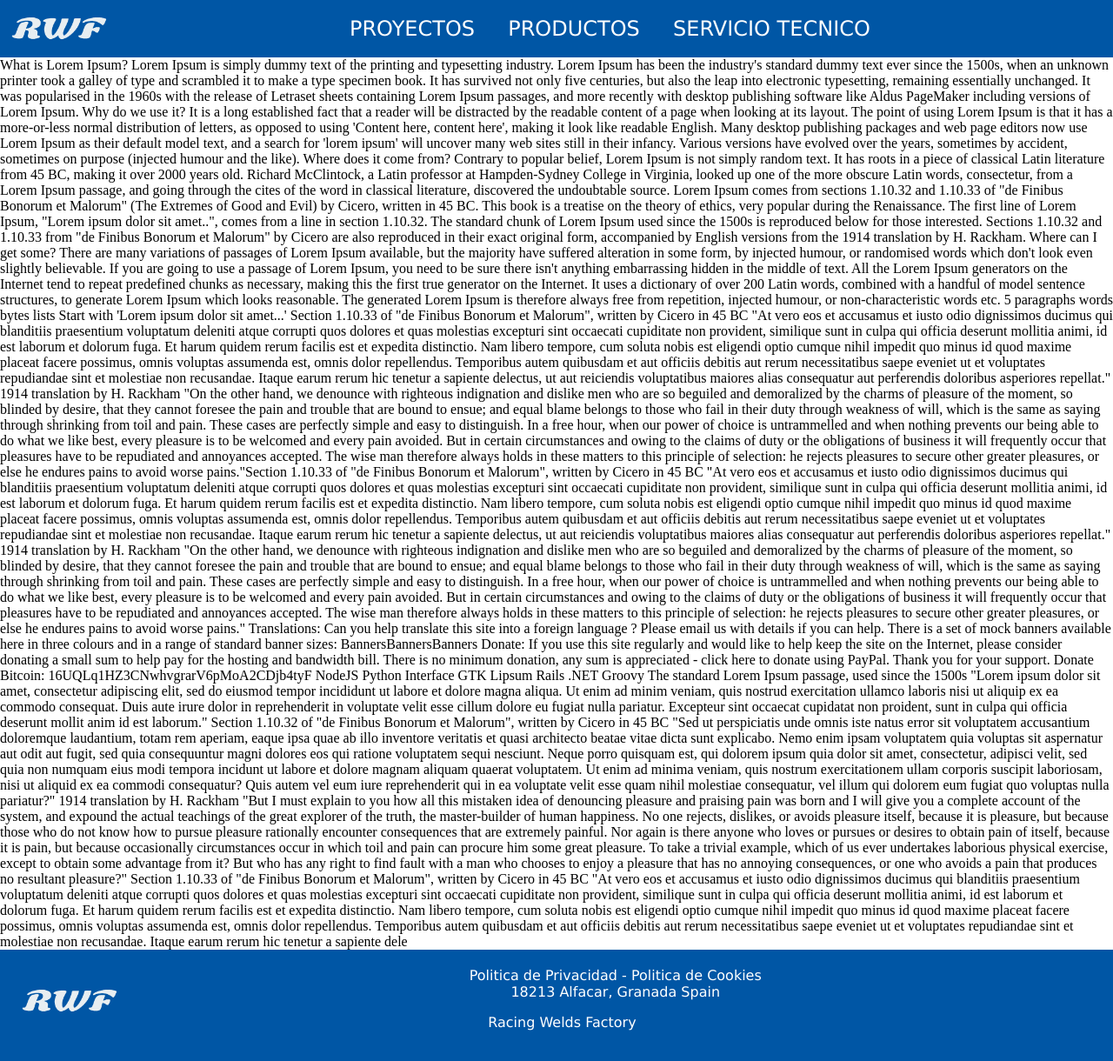
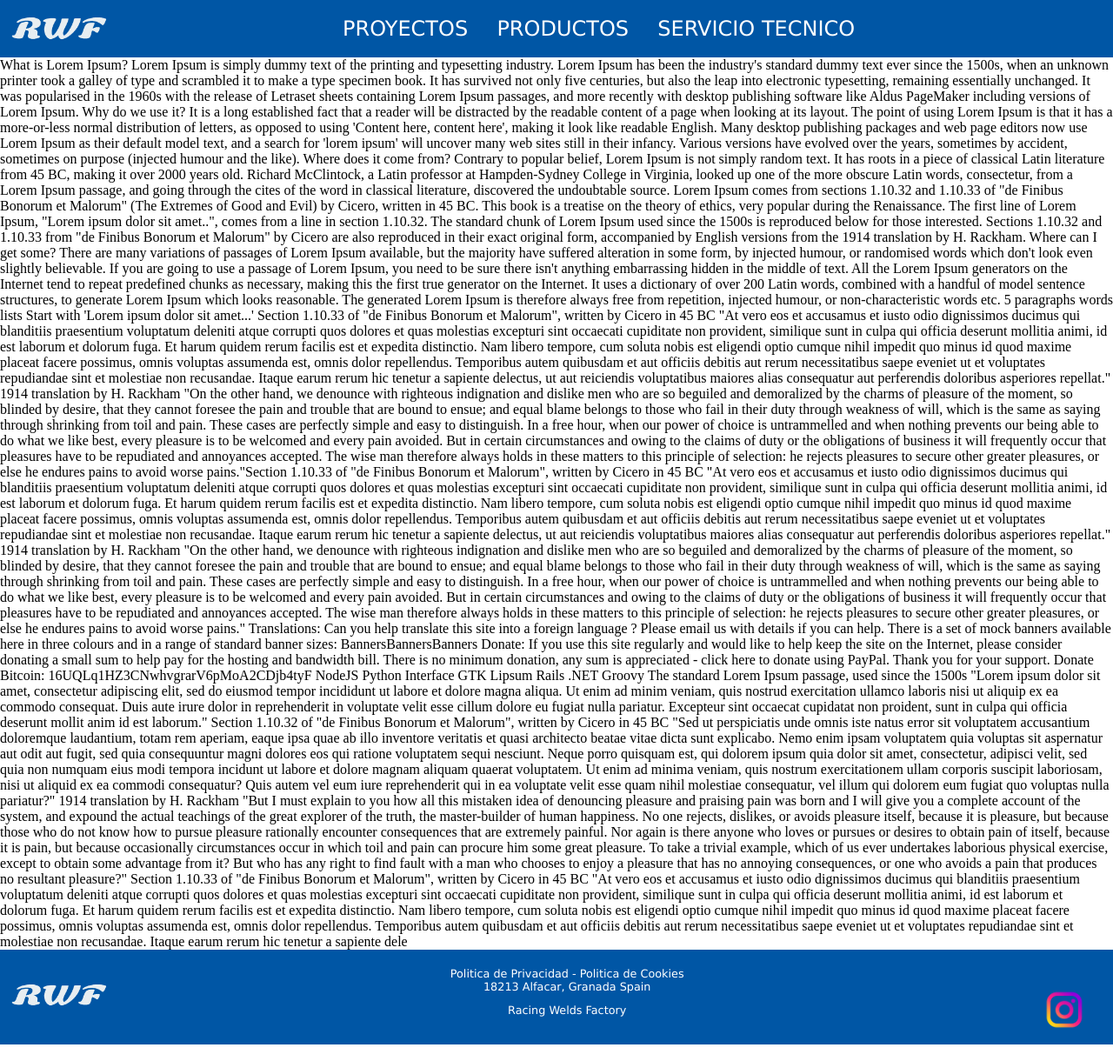
Before and after one commit to Rauescu1/Proyecto_RWF, a PHP site: page / in a window 1280 px wide. Shown: the whole page at 87% size. Run offline with PHP 8.4, Linux system fonts and the light colour scheme.

Commit message:
Version0.0

```diff
--- a/componentes/footer.php
+++ b/componentes/footer.php
@@ -1,5 +1,6 @@
 <div>
     <img src="./src/head/rwflogo.png" width = 110px>
+    <a href="https://www.instagram.com/rwf_racingweldsfactory/"><img src="./src/footer/instagram.png" id="ig" width = 60px></a>
     <a href="">Politica de Privacidad - Politica de Cookies</a>
     <br>
     <a href="">18213 Alfacar, Granada Spain</a>
--- a/componentes/header.php
+++ b/componentes/header.php
@@ -1,10 +1,11 @@
 
 <div class = "header">
     <img src="./src/head/rwflogo.png" width = 110px>
-    <a href="">PROYECTOS</a>
-    &nbsp;&nbsp;&nbsp;
-    <a href="">PRODUCTOS</a>
-    &nbsp;&nbsp;&nbsp;
-    <a href="">SERVICIO TECNICO</a>
+    <nav>
+        <a href="">PROYECTOS</a>
 
+        <a href="">PRODUCTOS</a>
+
+        <a href="">SERVICIO TECNICO</a>
+    </nav>
 </div>
--- a/css/styles.css
+++ b/css/styles.css
@@ -1,6 +1,12 @@
 body{
     margin: 0%;
 }
+
+div{
+    width: 100%;
+}
+
+/* CABECERA */
 
 header, footer{
     background-color: rgba(0, 86, 165, 1);
@@ -9,11 +15,10 @@ header, footer{
     font-size: 150%;
     padding-top: 1.5%;
     padding-bottom: 1.5%;
-    padding-left: 1%;
-    margin: 0%;
 }
 
 header a{
+    padding-right: 2%;
     text-decoration: none;
     text-transform: none;
     color: white;
@@ -21,12 +26,15 @@ header a{
 
 img{
     float: left;
-
+    margin-left: 1%;
 }
 
+
+/* PIE DE PAGINA */
 footer{
-    font-size: 100%;
+    font-size: 80%;
     color: white;
+
 }
 
 footer a{
@@ -34,7 +42,12 @@ footer a{
     text-transform: none;
     color: white;
 }
+
 footer img{
-    margin-top: 2%;
-    margin-left: 1%;
+    margin-top: 1.5%;
 }
+
+#ig{
+    float: right;
+    margin-right: 2%;
+}
--- a/index.php
+++ b/index.php
@@ -29,11 +29,9 @@ The standard chunk of Lorem Ipsum used since the 1500s is reproduced below for t
 
 Where can I get some?
 There are many variations of passages of Lorem Ipsum available, but the majority have suffered alteration in some form, by injected humour, or randomised words which don't look even slightly believable. If you are going to use a passage of Lorem Ipsum, you need to be sure there isn't anything embarrassing hidden in the middle of text. All the Lorem Ipsum generators on the Internet tend to repeat predefined chunks as necessary, making this the first true generator on the Internet. It uses a dictionary of over 200 Latin words, combined with a handful of model sentence structures, to generate Lorem Ipsum which looks reasonable. The generated Lorem Ipsum is therefore always free from repetition, injected humour, or non-characteristic words etc.
-
 5
 	paragraphs
 	words
-	bytes
 	lists
 	Start with 'Lorem
 ipsum dolor sit amet...'
```
Also changed, not shown: src/footer/instagram.png (added).
